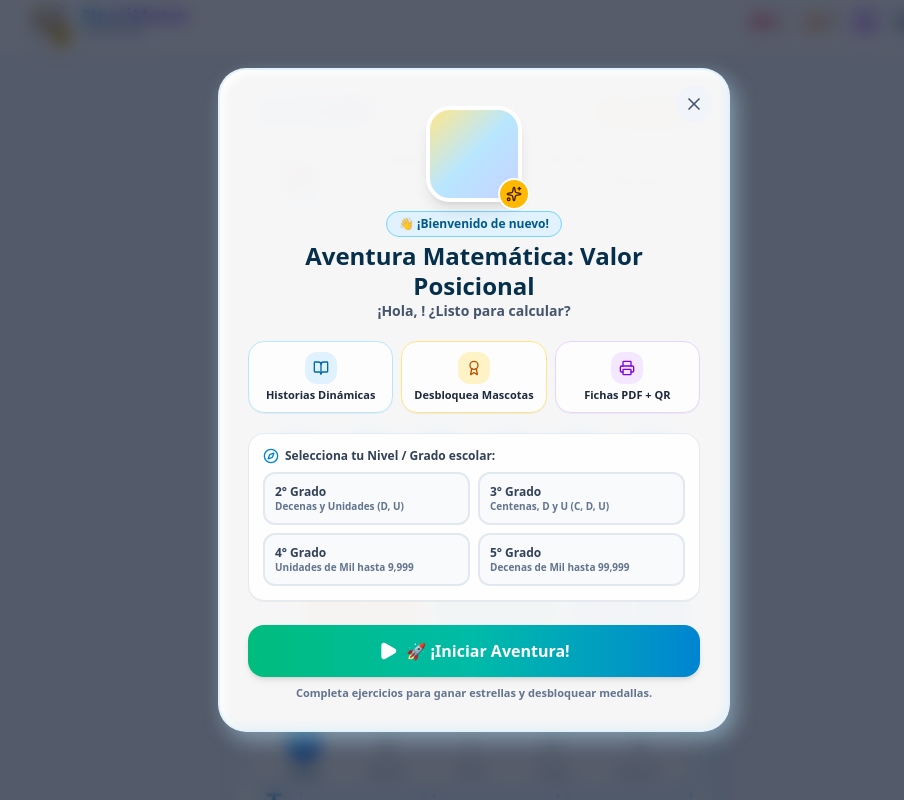
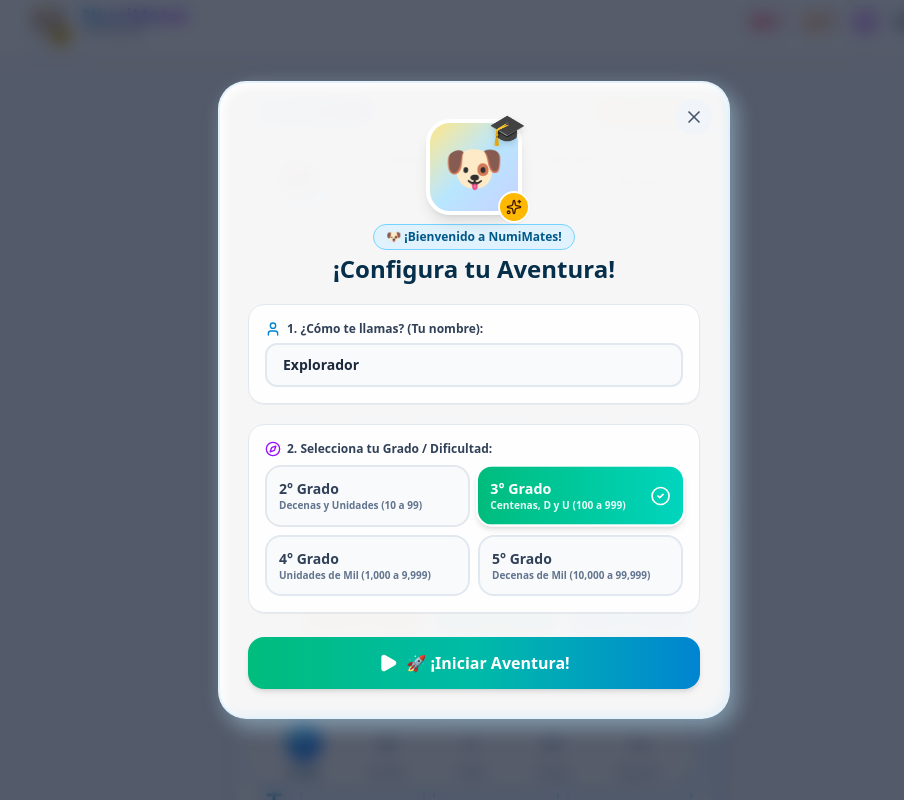
Before and after one commit to Elchocazo/Aventura_posicional, a React (Vite) app: page / in a window 1280 px wide. Shown: the top 800 px of the page, without its empty margins (166-1070 px from the left). Built offline with nearby package versions, Linux system fonts and the light colour scheme.

Commit message:
Splash & Onboarding: Establecida pantalla de inicio oficial e implementado registro inicial de Nombre del estudiante y Dificultad por Grado

```diff
--- a/src/App.tsx
+++ b/src/App.tsx
@@ -312,7 +312,17 @@
 
       <BottomNav activeTab={activeTab} onChangeTab={setActiveTab} />
 
-      <WelcomeModal isOpen={isWelcomeOpen} onClose={() => setIsWelcomeOpen(false)} onSelectLevel={(lvl) => { setCurrentLevel(lvl); setIsWelcomeOpen(false); }} />
+      <WelcomeModal
+        isOpen={isWelcomeOpen}
+        onClose={() => setIsWelcomeOpen(false)}
+        playerName={playerName}
+        onUpdatePlayerName={setPlayerName}
+        equippedMascot={equippedMascot}
+        equippedAccessory={equippedAccessory}
+        currentLevel={currentLevel}
+        onSelectLevel={setCurrentLevel}
+        onStartGame={resetGameProgress}
+      />
       <OptionsMenuModal isOpen={isOptionsOpen} onClose={() => setIsOptionsOpen(false)} currentLevel={currentLevel} currentMode={currentMode} onChangeLevel={setCurrentLevel} onChangeMode={setCurrentMode} />
       <VictoryModal isOpen={isVictoryOpen} onClose={() => { setIsVictoryOpen(false); resetGameProgress(); }} onGoToStore={() => { setIsVictoryOpen(false); setActiveTab('store'); }} timeSeconds={timerSeconds} pointsEarned={500} />
       <QrScannerModal isOpen={isQrScannerOpen} onClose={() => setIsQrScannerOpen(false)} onAwardPoints={(amount) => { setPoints(p => p + amount); showToast(`Ficha calificada +${amount} ⭐`, 'success'); setIsQrScannerOpen(false); }} />
--- a/src/components/WelcomeModal.tsx
+++ b/src/components/WelcomeModal.tsx
@@ -1,4 +1,4 @@
-import React from 'react';
+import React, { useState } from 'react';
 import {
   Sparkles,
   Play,
@@ -8,7 +8,7 @@
   Compass,
   CheckCircle2,
   X,
-  Volume2,
+  User,
 } from 'lucide-react';
 import { GradeLevel } from '../types';
 import { sound } from '../utils/sound';
@@ -17,6 +17,7 @@
   isOpen: boolean;
   onClose: () => void;
   playerName: string;
+  onUpdatePlayerName: (name: string) => void;
   equippedMascot: string;
   equippedAccessory: string;
   currentLevel: GradeLevel;
@@ -25,17 +26,18 @@
   hasSavedGame?: boolean;
 }
 
-const GRADE_LABELS: Record<GradeLevel, { label: string; desc: string }> = {
-  2: { label: '2° Grado', desc: 'Decenas y Unidades (D, U)' },
-  3: { label: '3° Grado', desc: 'Centenas, D y U (C, D, U)' },
-  4: { label: '4° Grado', desc: 'Unidades de Mil hasta 9,999' },
-  5: { label: '5° Grado', desc: 'Decenas de Mil hasta 99,999' },
+const GRADE_LABELS: Record<GradeLevel, { label: string; desc: string; color: string }> = {
+  2: { label: '2° Grado', desc: 'Decenas y Unidades (10 a 99)', color: 'from-blue-500 to-sky-400' },
+  3: { label: '3° Grado', desc: 'Centenas, D y U (100 a 999)', color: 'from-emerald-500 to-teal-400' },
+  4: { label: '4° Grado', desc: 'Unidades de Mil (1,000 a 9,999)', color: 'from-amber-500 to-orange-400' },
+  5: { label: '5° Grado', desc: 'Decenas de Mil (10,000 a 99,999)', color: 'from-purple-600 to-indigo-500' },
 };
 
 export const WelcomeModal: React.FC<WelcomeModalProps> = ({
   isOpen,
   onClose,
   playerName,
+  onUpdatePlayerName,
   equippedMascot,
   equippedAccessory,
   currentLevel,
@@ -43,9 +45,14 @@
   onStartGame,
   hasSavedGame = false,
 }) => {
+  const [inputName, setInputName] = useState(playerName || '');
+
   if (!isOpen) return null;
 
   const handleStart = () => {
+    const finalName = inputName.trim() || 'Explorador';
+    onUpdatePlayerName(finalName);
+    localStorage.setItem('math_player_name', finalName);
     sound.playSuccess();
     onStartGame();
     onClose();
@@ -77,9 +84,11 @@
           <div className="relative inline-block">
             <div className="w-20 h-20 sm:w-24 sm:h-24 mx-auto rounded-3xl bg-gradient-to-br from-amber-200 via-sky-200 to-indigo-200 border-4 border-white shadow-lg flex items-center justify-center text-4xl sm:text-5xl animate-bounce-slow relative">
               <span>{equippedMascot}</span>
-              <span className="absolute -top-3 -right-2 text-2xl sm:text-3xl drop-shadow-md">
-                {equippedAccessory}
-              </span>
+              {equippedAccessory && equippedAccessory !== 'Sin accesorio' && (
+                <span className="absolute -top-3 -right-2 text-2xl sm:text-3xl drop-shadow-md">
+                  {equippedAccessory}
+                </span>
+              )}
             </div>
             <div className="absolute -bottom-2 -right-2 bg-amber-400 text-amber-950 p-1.5 rounded-full shadow-xs border-2 border-white">
               <Sparkles className="w-4 h-4 animate-spin-slow" />
@@ -88,46 +97,34 @@
 
           <div>
             <span className="inline-flex items-center gap-1.5 px-3 py-1 rounded-full text-xs font-black bg-sky-100 text-sky-800 border border-sky-300">
-              👋 ¡Bienvenido de nuevo!
+              🐶 ¡Bienvenido a NumiMates!
             </span>
             <h1 className="text-xl sm:text-2xl font-black text-sky-950 mt-1 leading-tight">
-              Aventura Matemática: Valor Posicional
+              ¡Configura tu Aventura!
             </h1>
-            <p className="text-xs sm:text-sm font-extrabold text-slate-600">
-              ¡Hola, <span className="text-indigo-700">{playerName}</span>! ¿Listo para calcular?
-            </p>
           </div>
         </div>
 
-        {/* Feature Highlights Grid */}
-        <div className="grid grid-cols-3 gap-2 text-center">
-          <div className="p-2.5 bg-white/80 rounded-2xl border border-sky-200 shadow-2xs space-y-1">
-            <div className="w-8 h-8 mx-auto rounded-xl bg-sky-100 text-sky-700 flex items-center justify-center">
-              <BookOpen className="w-4 h-4" />
-            </div>
-            <p className="text-[11px] font-black text-slate-800 leading-tight">Historias Dinámicas</p>
-          </div>
-
-          <div className="p-2.5 bg-white/80 rounded-2xl border border-amber-200 shadow-2xs space-y-1">
-            <div className="w-8 h-8 mx-auto rounded-xl bg-amber-100 text-amber-700 flex items-center justify-center">
-              <Award className="w-4 h-4" />
-            </div>
-            <p className="text-[11px] font-black text-slate-800 leading-tight">Desbloquea Mascotas</p>
-          </div>
-
-          <div className="p-2.5 bg-white/80 rounded-2xl border border-purple-200 shadow-2xs space-y-1">
-            <div className="w-8 h-8 mx-auto rounded-xl bg-purple-100 text-purple-700 flex items-center justify-center">
-              <Printer className="w-4 h-4" />
-            </div>
-            <p className="text-[11px] font-black text-slate-800 leading-tight">Fichas PDF + QR</p>
-          </div>
+        {/* 1. NAME INPUT FIELD */}
+        <div className="space-y-1.5 bg-white/90 p-4 rounded-2xl border border-slate-200 shadow-2xs">
+          <label className="block text-xs font-black text-slate-700 flex items-center gap-1.5">
+            <User className="w-4 h-4 text-sky-600" />
+            <span>1. ¿Cómo te llamas? (Tu nombre):</span>
+          </label>
+          <input
+            type="text"
+            value={inputName}
+            onChange={(e) => setInputName(e.target.value)}
+            placeholder="Escribe tu nombre aquí..."
+            className="w-full px-4 py-2.5 rounded-xl border-2 border-slate-200 focus:border-sky-500 focus:outline-none font-black text-sm text-slate-800 bg-slate-50 focus:bg-white transition-all"
+          />
         </div>
 
-        {/* Grade Selector */}
-        <div className="space-y-2 bg-white/90 p-3.5 rounded-2xl border border-slate-200/90 shadow-2xs">
+        {/* 2. GRADE / DIFFICULTY SELECTOR */}
+        <div className="space-y-2 bg-white/90 p-4 rounded-2xl border border-slate-200 shadow-2xs">
           <label className="block text-xs font-black text-slate-700 flex items-center gap-1.5">
-            <Compass className="w-4 h-4 text-sky-600" />
-            <span>Selecciona tu Nivel / Grado escolar:</span>
+            <Compass className="w-4 h-4 text-purple-600" />
+            <span>2. Selecciona tu Grado / Dificultad:</span>
           </label>
           <div className="grid grid-cols-2 gap-2">
             {(Object.keys(GRADE_LABELS) as unknown as GradeLevel[]).map((lvl) => {
@@ -137,19 +134,19 @@
                 <button
                   key={`welcome_lvl_${lvl}`}
                   onClick={() => handleLevelClick(Number(lvl) as GradeLevel)}
-                  className={`p-2.5 rounded-xl border-2 text-left transition-all text-xs font-black flex items-center justify-between ${
+                  className={`p-3 rounded-2xl border-2 text-left transition-all text-xs font-black flex items-center justify-between ${
                     isSelected
-                      ? 'bg-sky-500 text-white border-sky-600 shadow-xs scale-[1.02]'
+                      ? `bg-gradient-to-r ${info.color} text-white border-white shadow-md scale-[1.02]`
                       : 'bg-slate-50 text-slate-700 border-slate-200 hover:bg-sky-50'
                   }`}
                 >
                   <div>
-                    <div className="font-extrabold">{info.label}</div>
-                    <div className={`text-[10px] ${isSelected ? 'text-sky-100' : 'text-slate-500'}`}>
+                    <div className="font-extrabold text-sm">{info.label}</div>
+                    <div className={`text-[10px] ${isSelected ? 'text-white/90' : 'text-slate-500'}`}>
                       {info.desc}
                     </div>
                   </div>
-                  {isSelected && <CheckCircle2 className="w-4 h-4 shrink-0" />}
+                  {isSelected && <CheckCircle2 className="w-5 h-5 shrink-0 text-white" />}
                 </button>
               );
             })}
@@ -165,12 +162,6 @@
             <Play className="w-5 h-5 fill-white shrink-0" />
             <span>{hasSavedGame ? '🎮 Continuar Aventura' : '🚀 ¡Iniciar Aventura!'}</span>
           </button>
-
-          <p className="text-[11px] text-center font-extrabold text-slate-500">
-            {hasSavedGame
-              ? 'Guardado automático activo. Tu progreso está seguro.'
-              : 'Completa ejercicios para ganar estrellas y desbloquear medallas.'}
-          </p>
         </div>
 
       </div>
```
